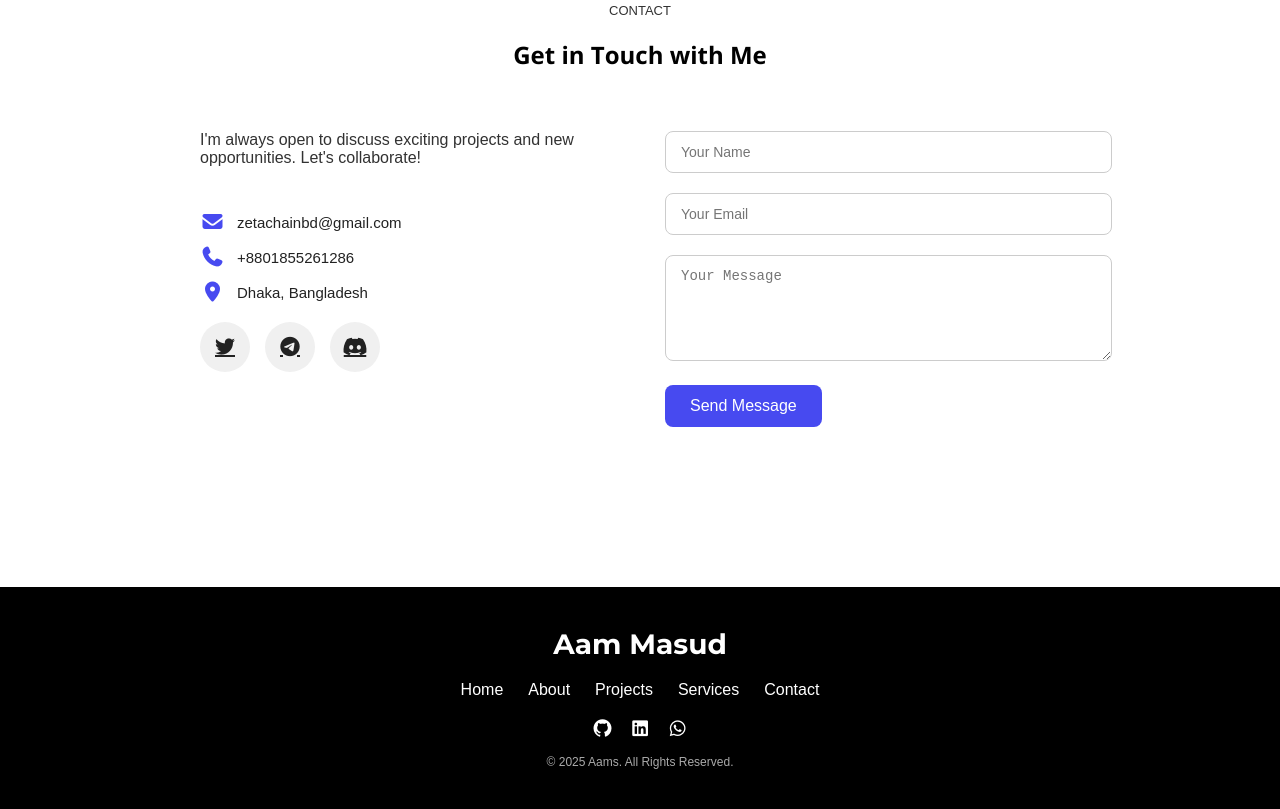
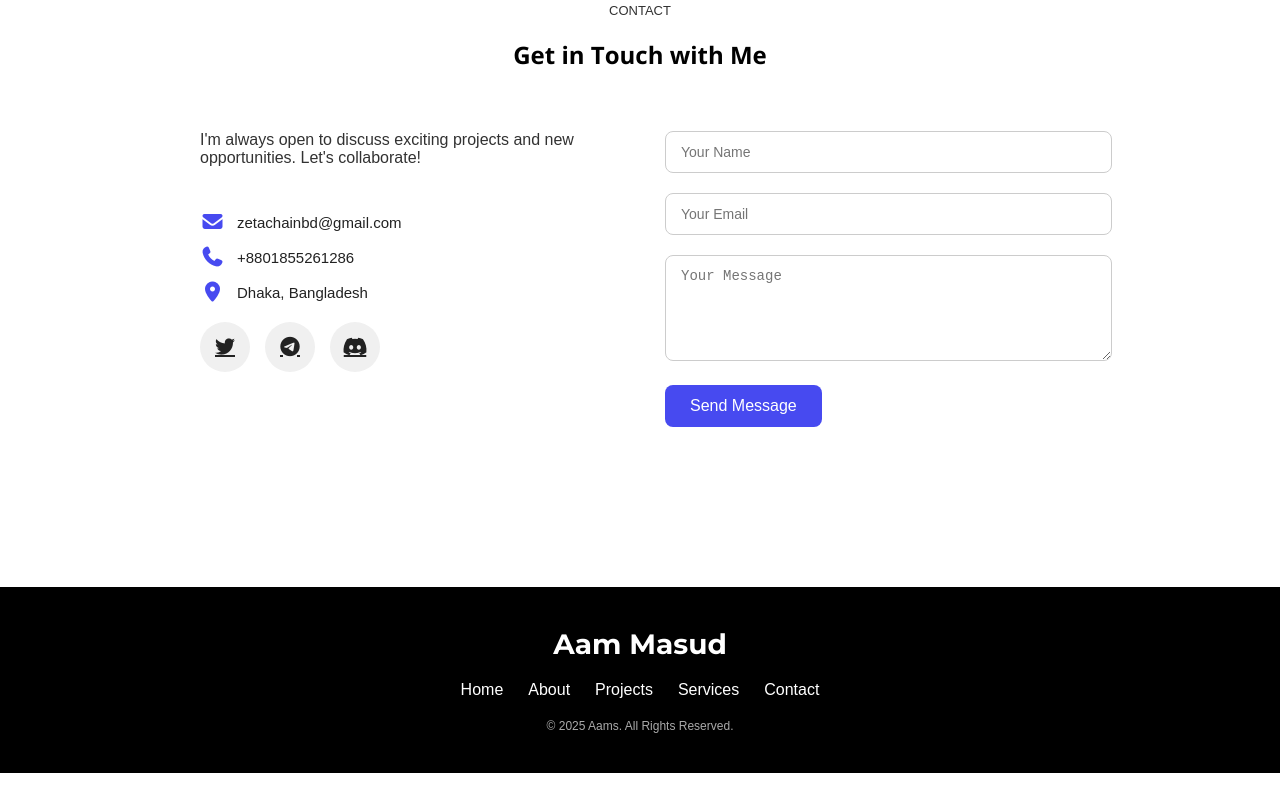
Before and after one commit to AamMasud/Aam_Masud_Portfolio, a plain HTML site: page index.html in a window 1280 px wide. Shown: the part 4206-5015 px from the top of the page. After the commit the page ends 4979 px from the top, so only its background shows below. Drawn offline with nearby package versions, Linux system fonts and the light colour scheme; a web font is replaced by a local one.

Commit message:
social link removed

```diff
--- a/index.html
+++ b/index.html
@@ -329,11 +329,7 @@
       <li><a href="#services">Services</a></li>
       <li><a href="#contact">Contact</a></li>
     </ul>
-    <div class="footer-social">
-      <a href="https://github.com/Saboo24" target="_blank" aria-label="GitHub"><i class="fa-brands fa-github"></i></a>
-      <a href="https://www.linkedin.com/in/amine-hamzaoui-a2453a35b" target="_blank" aria-label="LinkedIn"><i class="fa-brands fa-linkedin"></i></a>
-      <a href="https://wa.me/213554139526" target="_blank" aria-label="WhatsApp"><i class="fa-brands fa-whatsapp"></i></a>
-    </div>
+
     <p class="footer-copy">&copy; 2025 Aams. All Rights Reserved.</p>
   </div>
 </footer>
```
